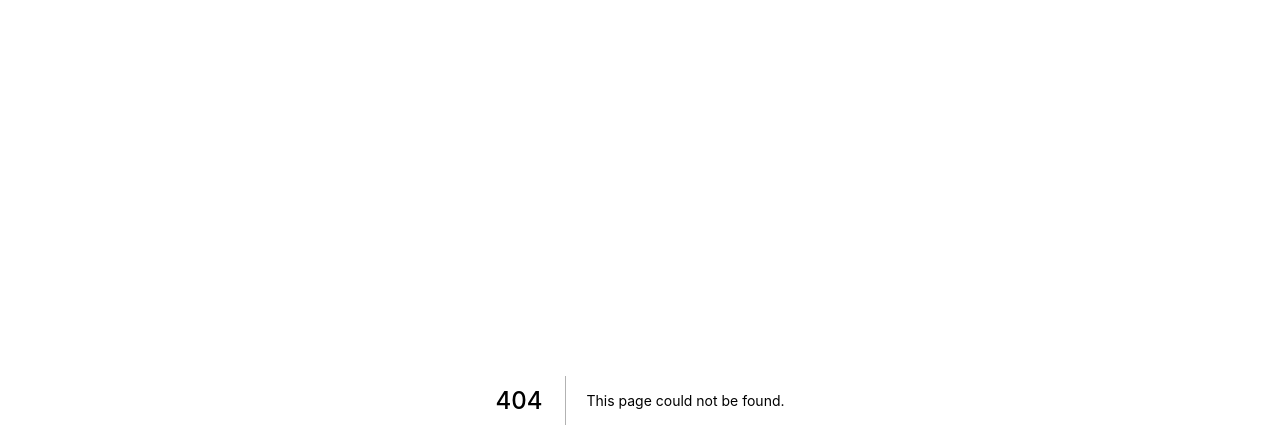
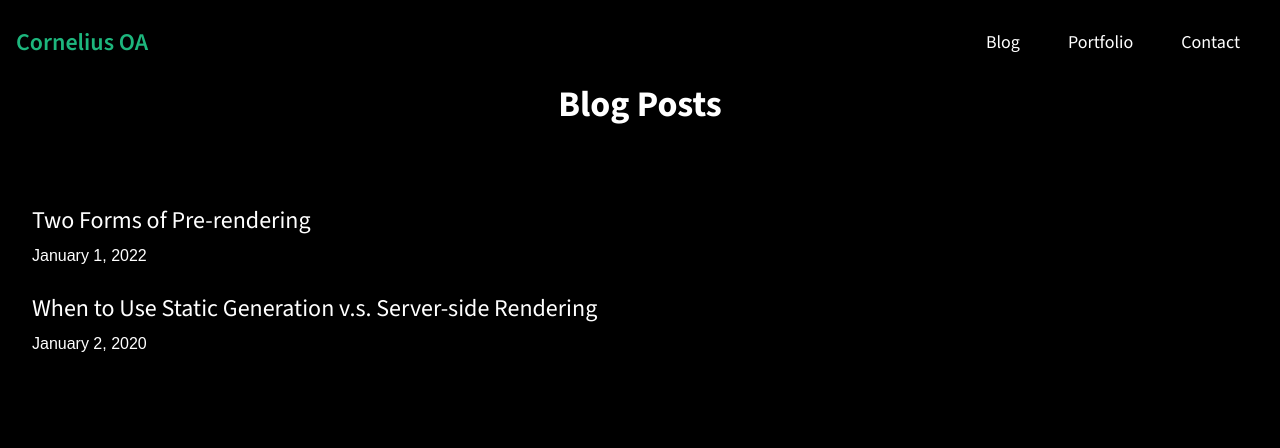
Before and after one commit to thecornisians/portfolio, a Next.js app: page /blog in a window 1280 px wide. Before the commit this address had no page. Shown: the top 448 px of the page. Built offline with nearby package versions, Linux system fonts and the light colour scheme.

Commit message:
added blog markdown

```diff
--- a/components/About.js
+++ b/components/About.js
@@ -29,12 +29,12 @@
           <h3 className="text-4xl mb-12 source-sans font-extrabold text-center lg:text-right">
             About Me
           </h3>
-          <p className="font-md md:font-xl md:text-left mb-2 source-sans ">
+          <p className="md:text-left mb-2 source-sans ">
             I am a Full stack Software Engineer who loves building products that
             help make the world a little better. Skilled in solving problems
             with HTML, CSS, JavaScript, React, Nextjs, Node, Express, MongoDB.
           </p>
-          <p className="font-md md:font-xl md:text-left mb-2 source-sans">
+          <p className="md:text-left mb-2 source-sans">
             A lifelong learner with interests spanning different disciplines. We
             can have a chat about psychology, philosophy, Economics, Physics,
             etc. I write about my learnings in my weekly newsletter{" "}
--- /dev/null
+++ b/components/Date.js
@@ -0,0 +1,6 @@
+import { parseISO, format } from "date-fns";
+
+export default function Date({ dateString }) {
+  const date = parseISO(dateString);
+  return <time dateTime={dateString}>{format(date, "LLLL d, yyyy")}</time>;
+}
--- a/components/Navbar.js
+++ b/components/Navbar.js
@@ -81,16 +81,10 @@
                 } `}
               >
                 <li className="hover:bg-gray-300 hover:text-black dark:hover:bg-[#424242] py-0.5 px-2 rounded text-lg">
-                  <Link href="/portfolio">Portfolio</Link>
+                  <Link href="/blog">Blog</Link>
                 </li>
                 <li className="hover:bg-gray-300 hover:text-black dark:hover:bg-[#424242] py-0.5 px-2 rounded text-lg">
-                  <a
-                    href="https://cowans.substack.com/"
-                    target="_blank"
-                    rel="noreferrer"
-                  >
-                    Blog
-                  </a>
+                  <Link href="/portfolio">Portfolio</Link>
                 </li>
                 <li className="hover:bg-gray-300 hover:text-black dark:hover:bg-[#424242] py-0.5 px-2 rounded text-lg">
                   <Link href="/contact">Contact</Link>
--- /dev/null
+++ b/lib/posts.js
@@ -0,0 +1,70 @@
+import path from "path";
+import fs from "fs";
+import matter from "gray-matter";
+import { remark } from "remark";
+import html from "remark-html";
+
+const postsDirectory = path.join(process.cwd(), "posts");
+
+export function getSortedPostsData() {
+  // Get file names under /posts
+  const fileNames = fs.readdirSync(postsDirectory);
+  const allPostsData = fileNames.map((fileName) => {
+    // Remove ".md" from file name to get id
+    const id = fileName.replace(/\.md$/, "");
+
+    // Read markdown file as string
+    const fullPath = path.join(postsDirectory, fileName);
+    const fileContents = fs.readFileSync(fullPath, "utf8");
+
+    // Use gray-matter to parse the post metadata section
+    const matterResult = matter(fileContents);
+
+    // Combine the data with the id
+    return {
+      id,
+      ...matterResult.data,
+    };
+  });
+  // Sort posts by date
+  return allPostsData.sort((a, b) => {
+    if (a.date < b.date) {
+      return 1;
+    } else {
+      return -1;
+    }
+  });
+}
+
+export function getAlllPostIds() {
+  const fileNames = fs.readdirSync(postsDirectory);
+
+  return fileNames.map((fileName) => {
+    return {
+      params: {
+        id: fileName.replace(/\.md$/, ""),
+      },
+    };
+  });
+}
+
+export async function getPostData(id) {
+  const fullPath = path.join(postsDirectory, `${id}.md`);
+  const fileContents = fs.readFileSync(fullPath, "utf8");
+
+  // Use gray-matter to parse the post metadata section
+  const matterResult = matter(fileContents);
+
+  // Use remark to convert markdown into HTML string
+  const processedContent = await remark()
+    .use(html)
+    .process(matterResult.content);
+  const contentHtml = processedContent.toString();
+
+  // Combine the data with the id and contentHtml
+  return {
+    id,
+    contentHtml,
+    ...matterResult.data,
+  };
+}
--- a/package.json
+++ b/package.json
@@ -9,10 +9,14 @@
     "lint": "next lint"
   },
   "dependencies": {
+    "date-fns": "^3.3.1",
+    "gray-matter": "^4.0.3",
     "next": "12.3.1",
     "react": "18.2.0",
     "react-dom": "18.2.0",
     "react-icons": "^4.6.0",
+    "remark": "^15.0.1",
+    "remark-html": "^16.0.1",
     "sharp": "^0.31.2"
   },
   "devDependencies": {
--- /dev/null
+++ b/pages/blog.js
@@ -0,0 +1,38 @@
+import Navbar from "../components/Navbar";
+import Link from "next/link";
+import { getSortedPostsData } from "../lib/posts";
+import Date from "../components/Date";
+
+export async function getStaticProps() {
+  const allPostsData = getSortedPostsData();
+  return {
+    props: {
+      allPostsData,
+    },
+  };
+}
+
+export default function Blog({ allPostsData }) {
+  return (
+    <div className="text-white">
+      <Navbar />
+      <section>
+        <h3 className="text-4xl mb-12 source-sans font-extrabold text-center lg:text-center">
+          Blog Posts
+        </h3>
+        <ul className="p-5 md:p-8">
+          {allPostsData.map(({ id, date, title }) => (
+            <li key={id} className="source-sans mb-3 md:mb-6">
+              <p className=" text-xl md:text-2xl md:text-left mb-2 source-sans">
+                <Link href={`/posts/${id}`}>{title}</Link>
+              </p>
+              <p>
+                <Date dateString={date} />
+              </p>
+            </li>
+          ))}
+        </ul>
+      </section>
+    </div>
+  );
+}
--- /dev/null
+++ b/pages/posts/[id].js
@@ -0,0 +1,42 @@
+import Navbar from "../../components/Navbar";
+import { getAlllPostIds, getPostData } from "../../lib/posts";
+import Date from "../../components/Date";
+import Head from "next/head";
+
+export default function Post({ postData }) {
+  return (
+    <div className="text-white">
+      <Head>
+        <title>{postData.title}</title>
+      </Head>
+      <Navbar />
+      <section className="p-5 md:p-8">
+        <h4 className="text-4xl mb-2 source-sans font-extrabold text-center lg:text-center">
+          {postData.title} <br />
+        </h4>
+        <span className="flex justify-center mb-12">
+          <Date dateString={postData.date} />
+        </span>
+
+        <div dangerouslySetInnerHTML={{ __html: postData.contentHtml }} />
+      </section>
+    </div>
+  );
+}
+
+export async function getStaticPaths() {
+  const paths = getAlllPostIds();
+  return {
+    paths,
+    fallback: false,
+  };
+}
+
+export async function getStaticProps({ params }) {
+  const postData = await getPostData(params.id);
+  return {
+    props: {
+      postData,
+    },
+  };
+}
--- /dev/null
+++ b/posts/second.md
@@ -0,0 +1,19 @@
+---
+title: "When to Use Static Generation v.s. Server-side Rendering"
+date: "2020-01-02"
+---
+
+We recommend using **Static Generation** (with and without data) whenever possible because your page can be built once and served by CDN, which makes it much faster than having a server render the page on every request.
+
+You can use Static Generation for many types of pages, including:
+
+- Marketing pages
+- Blog posts
+- E-commerce product listings
+- Help and documentation
+
+You should ask yourself: "Can I pre-render this page **ahead** of a user's request?" If the answer is yes, then you should choose Static Generation.
+
+On the other hand, Static Generation is **not** a good idea if you cannot pre-render a page ahead of a user's request. Maybe your page shows frequently updated data, and the page content changes on every request.
+
+In that case, you can use **Server-Side Rendering**. It will be slower, but the pre-rendered page will always be up-to-date. Or you can skip pre-rendering and use client-side JavaScript to populate data.
--- /dev/null
+++ b/posts/test.md
@@ -0,0 +1,11 @@
+---
+title: "Two Forms of Pre-rendering"
+date: "2022-01-01"
+---
+
+Next.js has two forms of pre-rendering: **Static Generation** and **Server-side Rendering**. The difference is in **when** it generates the HTML for a page.
+
+- **Static Generation** is the pre-rendering method that generates the HTML at **build time**. The pre-rendered HTML is then _reused_ on each request.
+- **Server-side Rendering** is the pre-rendering method that generates the HTML on **each request**.
+
+Importantly, Next.js lets you **choose** which pre-rendering form to use for each page. You can create a "hybrid" Next.js app by using Static Generation for most pages and using Server-side Rendering for others.
```
Also changed, not shown: 1 other file (tests, documents, lock files or other folders).
